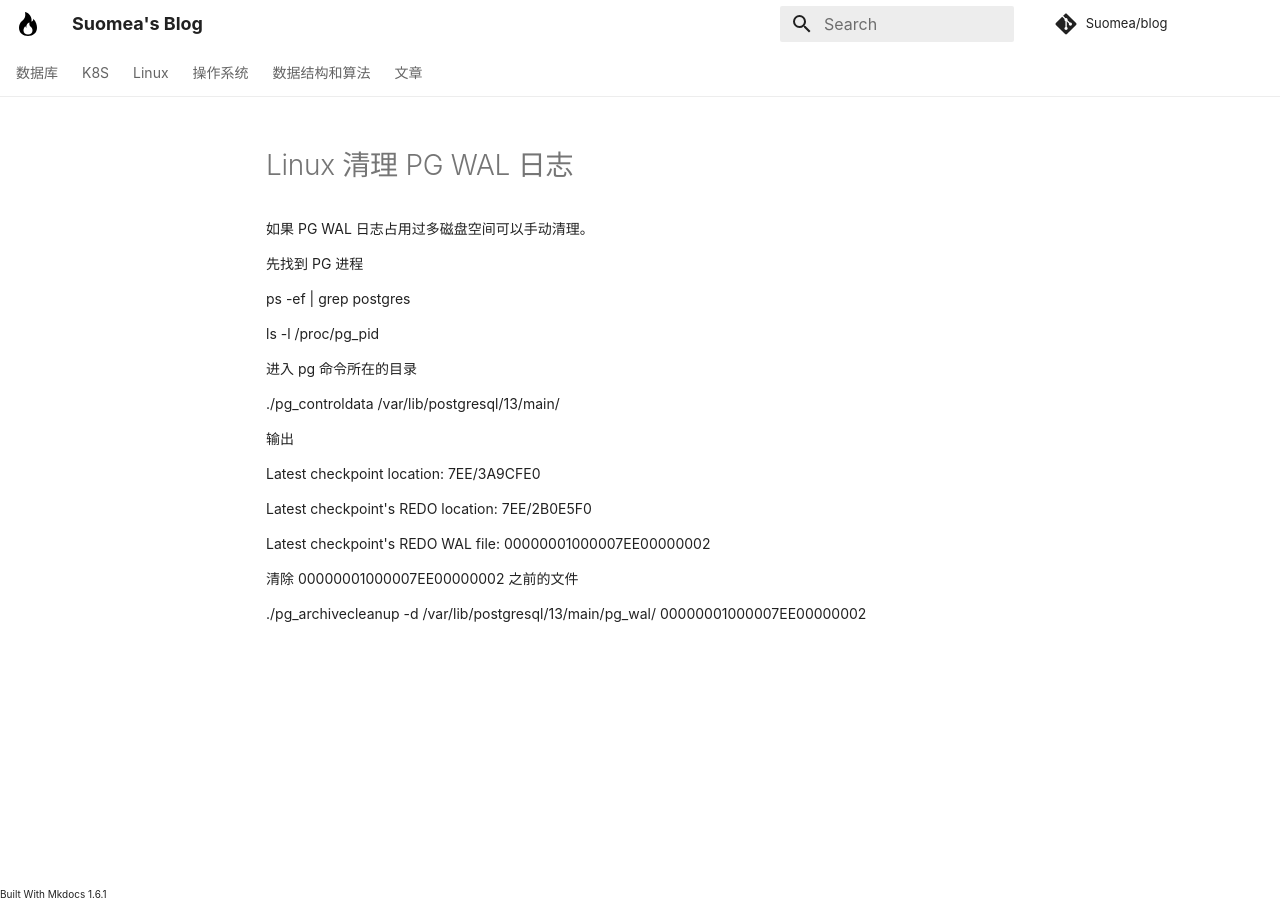
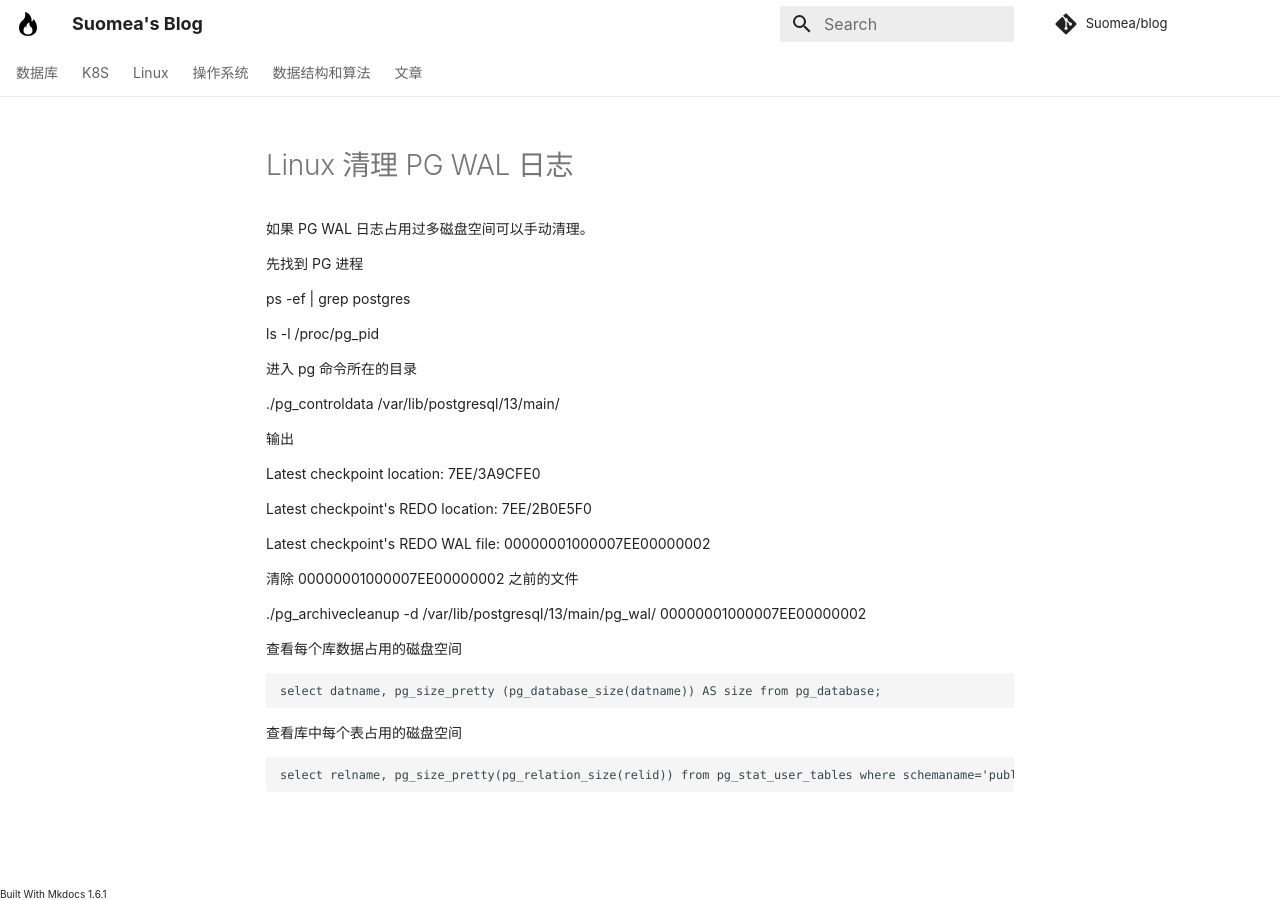
Before and after one commit to Suomea/blog, an MkDocs documentation site: the page built from docs/Linux/Linux 清理 PG WAL 日志.md, in a window 1280 px wide. Built offline with MkDocs 1.6.1 and Material for MkDocs 9.7.7, drawn with Linux system fonts in a browser that asks for light colours; some web fonts are replaced; comment, search, counter and statistics services are not loaded.

````diff
--- a/docs/Linux/Linux 清理 PG WAL 日志.md
+++ b/docs/Linux/Linux 清理 PG WAL 日志.md
@@ -21,3 +21,14 @@ Latest checkpoint's REDO WAL file: 00000001000007EE00000002
 清除 00000001000007EE00000002 之前的文件
 
 ./pg_archivecleanup -d /var/lib/postgresql/13/main/pg_wal/ 00000001000007EE00000002
+
+
+查看每个库数据占用的磁盘空间
+```
+select datname, pg_size_pretty (pg_database_size(datname)) AS size from pg_database;
+```
+
+查看库中每个表占用的磁盘空间
+```
+select relname, pg_size_pretty(pg_relation_size(relid)) from pg_stat_user_tables where schemaname='public' order by pg_relation_size(relid) desc;
+```
````
Also changed, not shown: docs/Spring/Spring Tips.md (added, +11 -0 lines).
